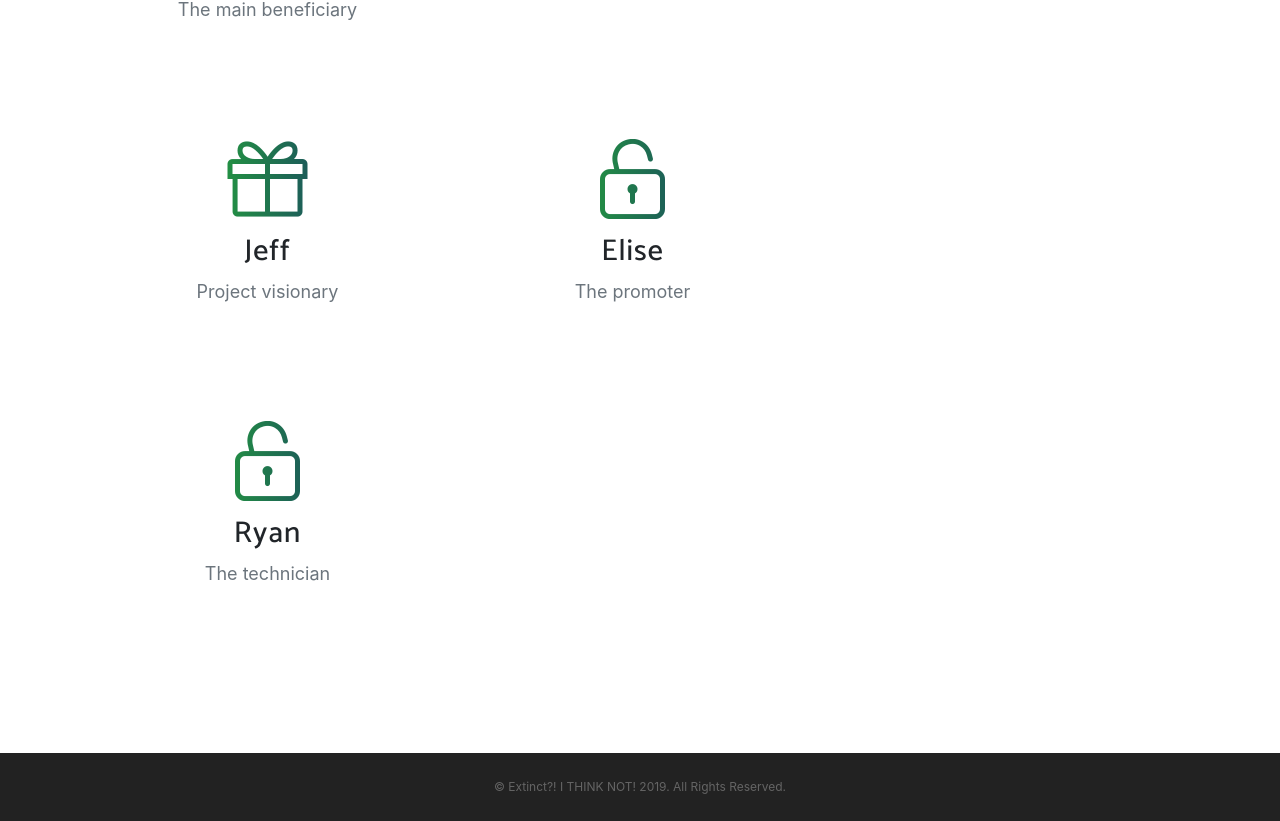
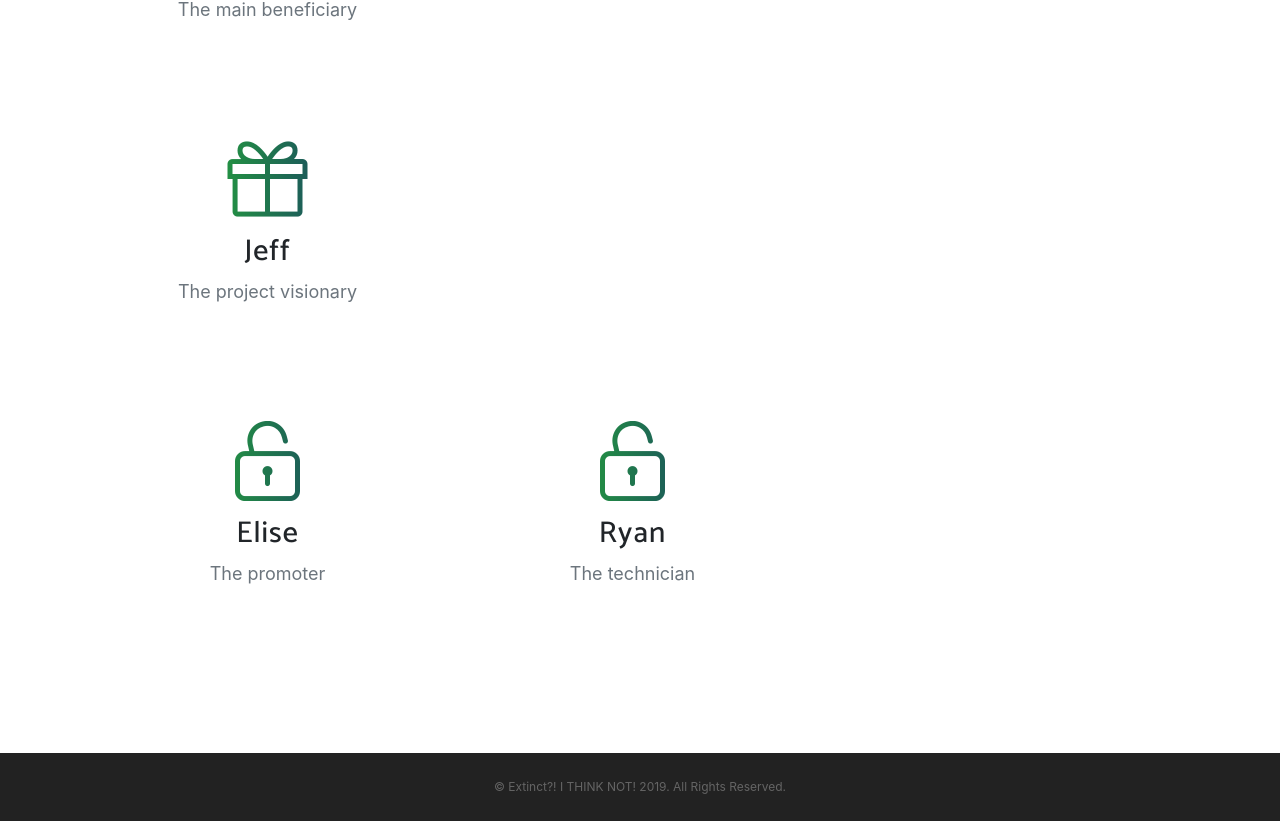
Before and after one commit to dixonel7/NotExtinct, a website with bundled scripts: page team.html in a window 1280 px wide. Shown: the part 764-1585 px from the top of the page. Built offline with nearby package versions, Linux system fonts and the light colour scheme; a web font is replaced by a local one.

Commit message:
Edit team page

```diff
--- a/team.html
+++ b/team.html
@@ -73,7 +73,7 @@
       <div class="row">
         <div class="col-lg-8 my-auto">
           <div class="container-fluid">
-            <div class="row" style="text-align:center">
+            <div class="row">
               <div class="col-lg-6">
                 <div class="feature-item">
                   <i class="icon-screen-smartphone text-primary"></i>
@@ -88,15 +88,15 @@
                   <p class="text-muted">The VR experts</p>
                 </div>
               </div>
-            </div>
-            <div class="row">
               <div class="col-lg-6">
                 <div class="feature-item">
                   <i class="icon-present text-primary"></i>
                   <h3>Jeff</h3>
-                  <p class="text-muted">Project visionary</p>
+                  <p class="text-muted">The project visionary</p>
                 </div>
               </div>
+            </div>
+            <div class="row">
               <div class="col-lg-6">
                 <div class="feature-item">
                   <i class="icon-lock-open text-primary"></i>
```
